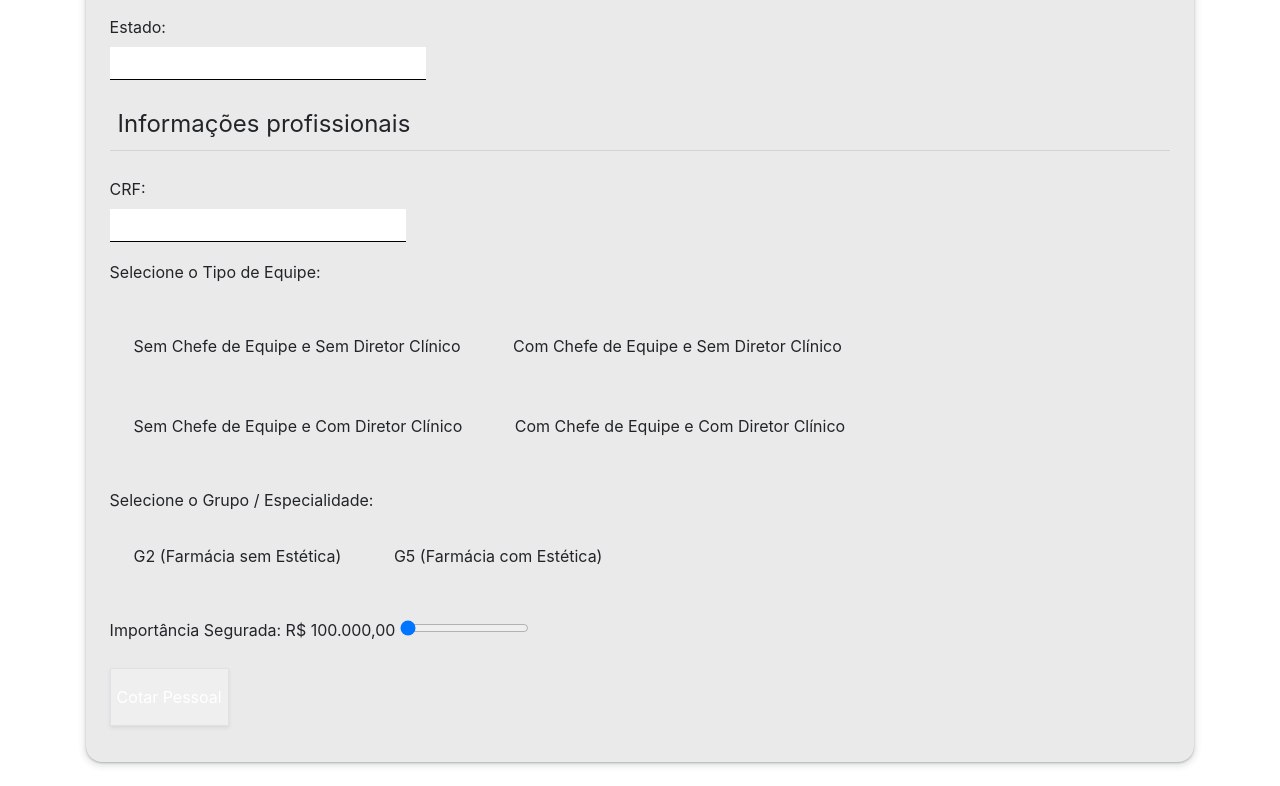
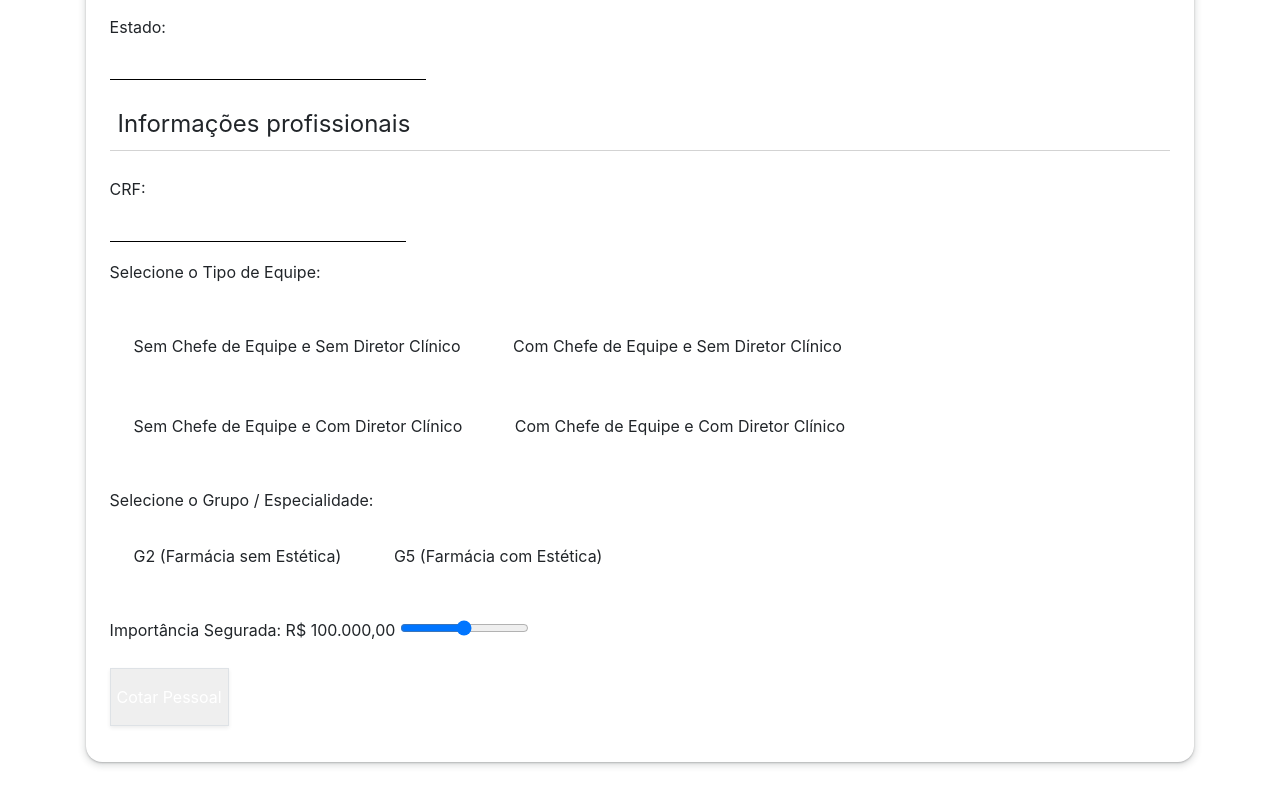
Before and after one commit to Administrador-Santolin/cotacaoUnimed, a plain HTML site: page index.html in a window 1280 px wide. Shown: the part 1216-2002 px from the top of the page. Drawn offline with nearby package versions, Linux system fonts and the light colour scheme.

Commit message:
att styles

```diff
--- a/script.js
+++ b/script.js
@@ -242,6 +242,7 @@ document.addEventListener('DOMContentLoaded', () => {
             formPessoal.classList.add('hidden');
             formEmpresarial.classList.remove('hidden');
         }
+        selectedType.classList.add('selected');
         console.log('Tipo de cotação selecionado:', selectedType);
     }
 
--- a/style.css
+++ b/style.css
@@ -4,7 +4,6 @@ body {
 
 .form-container {
     border-radius: 16px;
-    background-color: #eaeaea;
     width: 90%;
     margin: 0 auto;
     padding: 18px;
```
